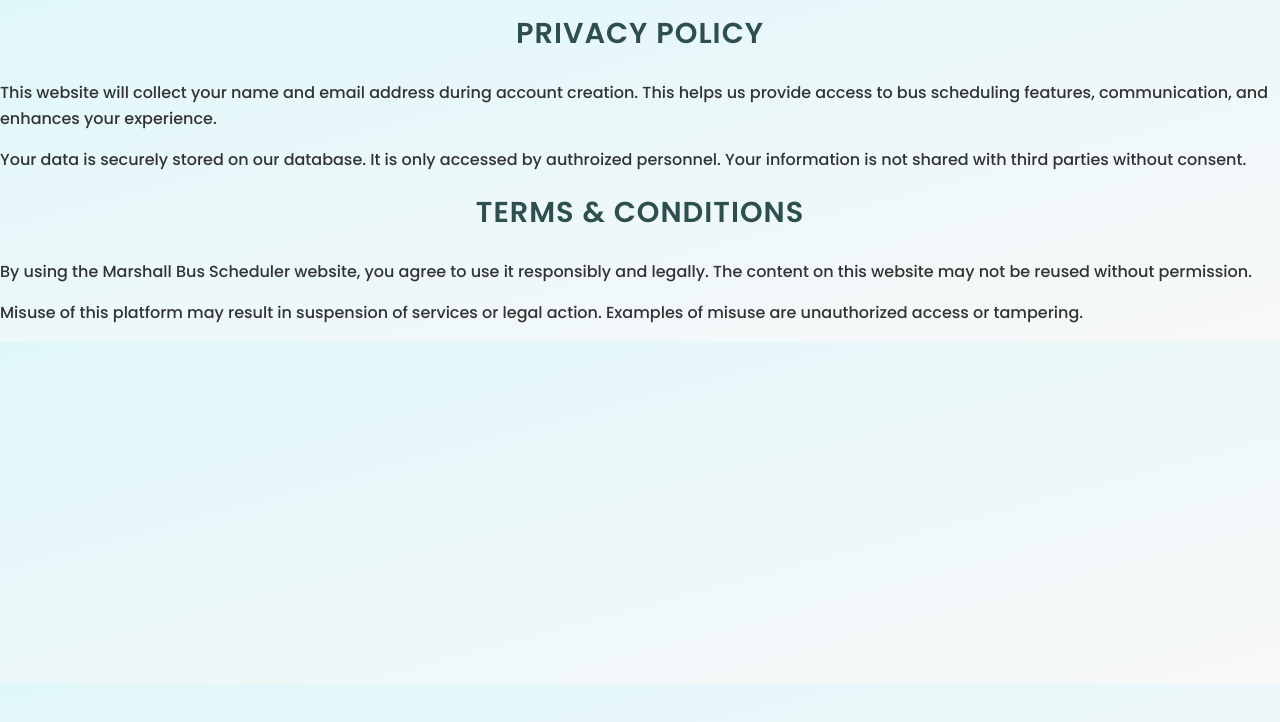
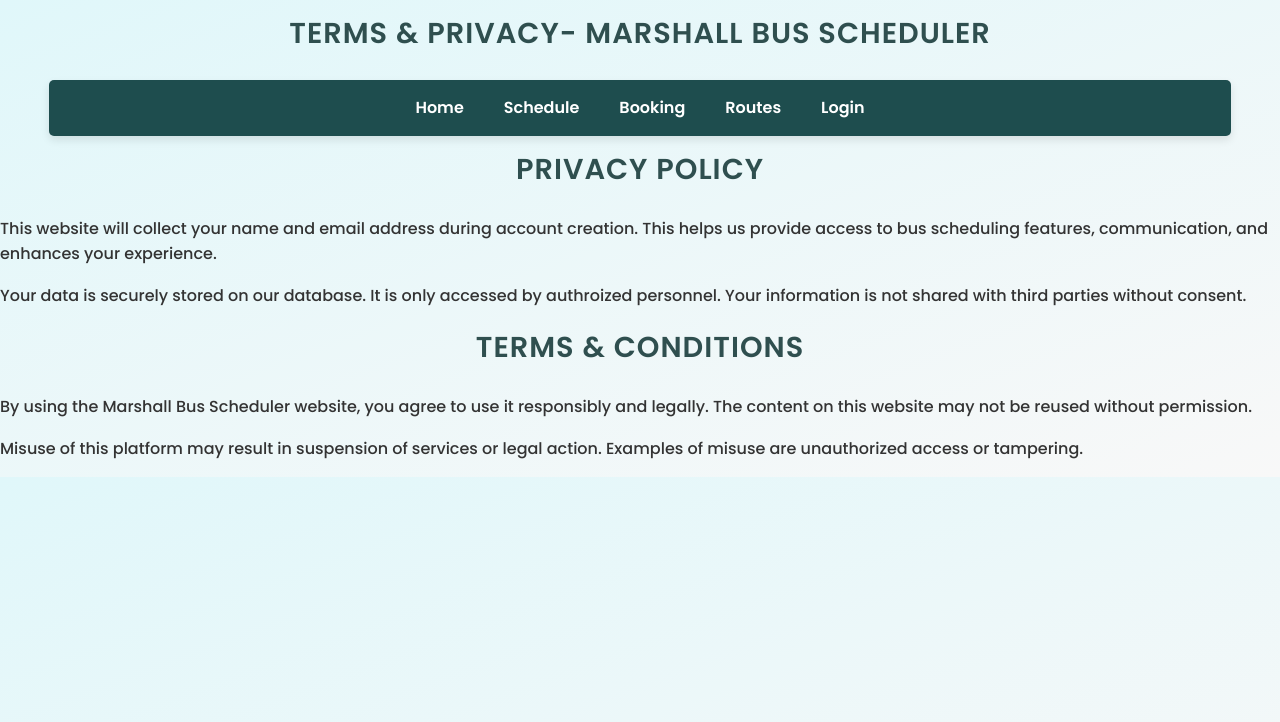
Before and after one commit to AbiahAbraham/Marshall-bus-scheduler, a website: page termsAndPrivacy.html in a window 1280 px wide. Shown: the top 722 px of the page. Drawn offline with Linux system fonts and the light colour scheme.

Commit message:
Update termsAndPrivacy.html

```diff
--- a/termsAndPrivacy.html
+++ b/termsAndPrivacy.html
@@ -8,6 +8,19 @@
         <script type="text/javascript" src="script.js"></script>
 
     </head>
+    <h2>Terms & Privacy- Marshall Bus Scheduler</h2>
+        <nav>
+            <a href="index.html">Home</a>
+            <br>
+            <a href="schedule.html">Schedule</a>
+            <br>
+            <a href="booking.html">Booking</a>
+            <br>
+            <a href="routes.html">Routes</a>
+            <br>
+            <a href="login.html">Login</a>
+        </nav>
+
 <!--https://www.youtube.com/watch?v=mx24mgWAsVE-->
     <body>
         <h2> Privacy Policy </h2>
```
